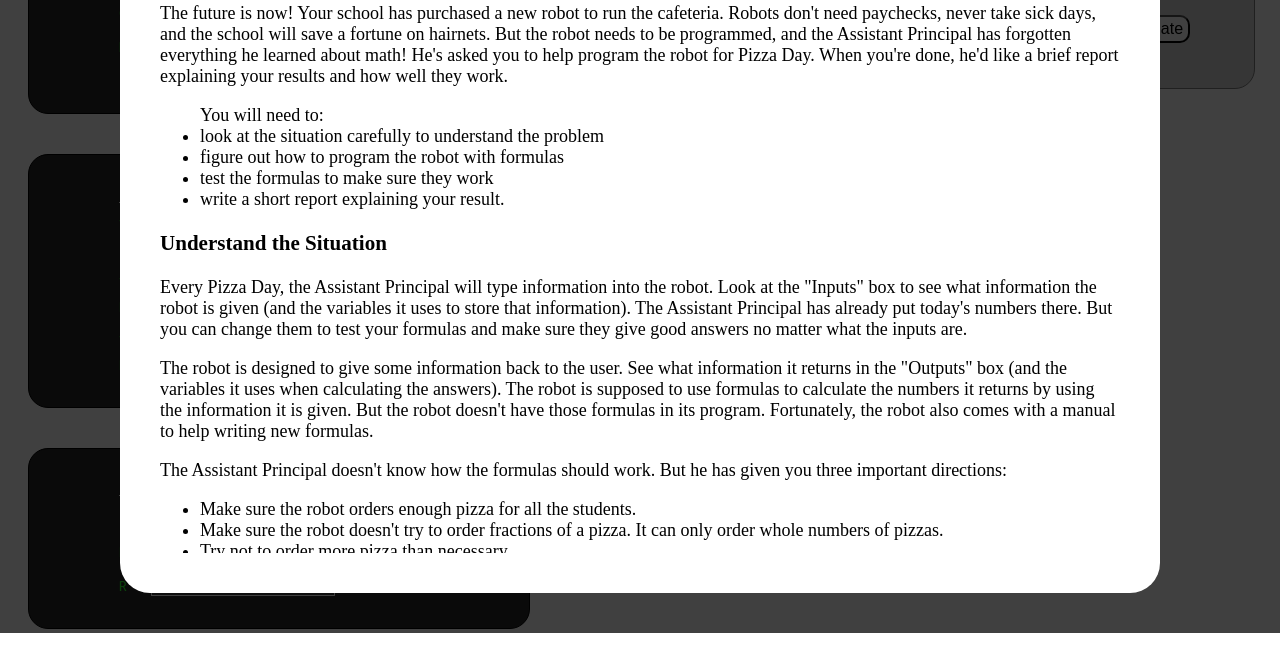
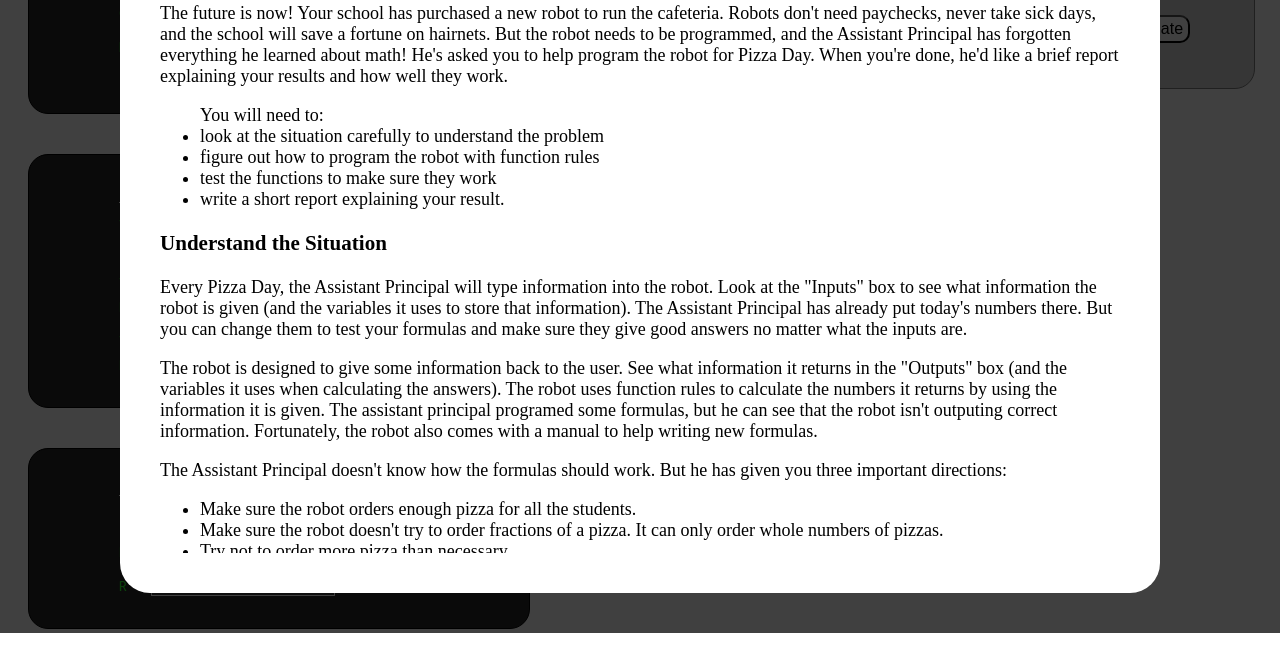
Before and after one commit to 360Sam/RobotCafeteria, a plain HTML site: page index.html in a window 1280 px wide. Shown: the part 167-824 px from the top of the page. Drawn offline with Linux system fonts and the light colour scheme.

Commit message:
Update index.html

```diff
--- a/index.html
+++ b/index.html
@@ -63,8 +63,8 @@
 							results and how well they work.</p>
 							<ul>You will need to:
 								<li>look at the situation carefully to understand the problem</li>
-								<li>figure out how to program the robot with formulas</li>
-								<li>test the formulas to make sure they work</li>
+								<li>figure out how to program the robot with function rules</li>
+								<li>test the functions to make sure they work</li>
 								<li>write a short report explaining your result.</li>
 							</ul>
 							<h3>Understand the Situation</h3>
@@ -74,15 +74,16 @@
 							and make sure they give good answers no matter what the inputs are.</p>
 							<p>The robot is designed to give some information back to the user. See what information it returns in the "Outputs" box (and the
 							variables it uses when calculating the answers). The
-							robot is supposed to use formulas to calculate the numbers it returns by using the information it is given. But the robot
-							doesn't have those formulas in its program. Fortunately, the robot also comes with a manual to help writing new formulas.</p>
+							robot uses function rules to calculate the numbers it returns by using the information it is given. The assistant principal programed
+								some formulas, but he can see that the robot isn't outputing correct information. Fortunately, the robot also comes with a manual to help writing new formulas.</p>
 							<p>The Assistant Principal doesn't know how the formulas should work. But he has given you three important directions:</p>
 							<ul><li>Make sure the robot orders enough pizza for all the students.</li>
 							<li>Make sure the robot doesn't try to order fractions of a pizza. It can only order whole numbers of pizzas.</li>
 							<li>Try not to order more pizza than necessary.</li>
 							</ul>
 							<h3>Directions</h3>
-							<p>Learn how the robot works and try to write formulas to solve the problem as best as possible. When you're done programming
+
+							<p>Look at how the assistant principal's formulas are written, but notice that they don't give correct outputs. Experiment to learn how the robot works and try to write formulas to solve the problem as best as possible. When you're done programming
 							the robot, write (on paper) an explanation of what you did for the Assistant Principal to study later. Make sure to include what formulas you
 							wrote and what answers they give for the current inputs. Then explain your mathematical thinking about how your formulas work and how well
 							they meet the Assistant Principal's requirements.</p>
```
